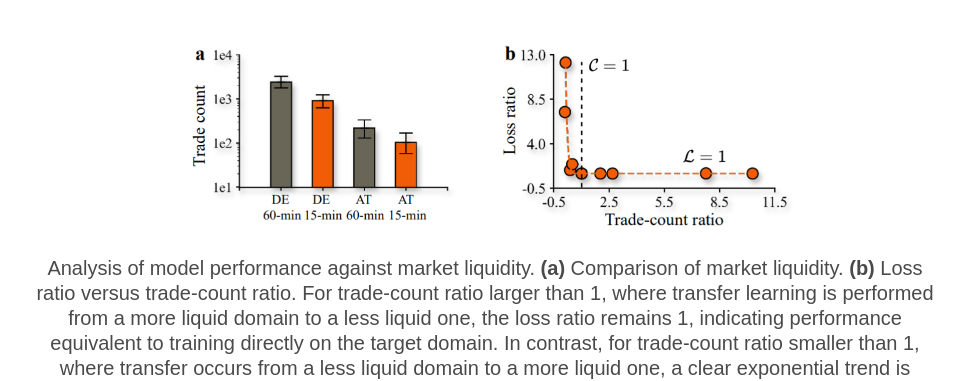
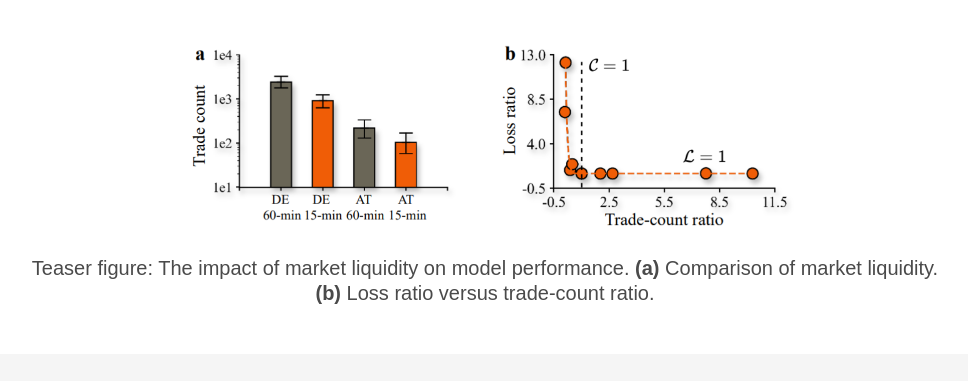
Before and after one commit to runyao-yu/AsymGen, a plain HTML site: page index.html in a window 1280 px wide. Shown: the part 420-801 px from the top of the page, without its empty margins (155-1123 px from the left). Drawn offline with nearby package versions, Linux system fonts and the light colour scheme; some icons are missing; a web font is replaced by a local one.

Commit message:
Fixed layout error

```diff
--- a/index.html
+++ b/index.html
@@ -53,8 +53,8 @@
         <div class="columns is-centered">
           <div class="column has-text-centered">
             <h1 class="title is-1 publication-title">
-              Orderbook Feature Learning and <br>
-              Asymmetric Generalization in <br>
+              Orderbook Feature Learning and
+              Asymmetric Generalization in
               Intraday Electricity Markets
             </h1>
             <!-- first line of authors -->
@@ -126,14 +126,9 @@
       <img src="static/images/Asym_Gen.PNG" alt="Teaser Image" style="width:100%; height:auto; max-height:700px; object-fit:cover;">
 
       <h2 class="subtitle has-text-centered" style="margin-top:1rem;">
-        Analysis of model performance against market liquidity.
+        Teaser figure: The impact of market liquidity on model performance.
         <b>(a)</b> Comparison of market liquidity.
         <b>(b)</b> Loss ratio versus trade-count ratio.
-        For trade-count ratio larger than 1, where transfer learning is performed from a more liquid domain to a less liquid one,
-        the loss ratio remains 1, indicating performance equivalent to training directly on the target domain.
-        In contrast, for trade-count ratio smaller than 1, where transfer occurs from a less liquid domain to a more liquid one,
-        a clear exponential trend is observed: as trade-count ratio decreases, the loss ratio increases sharply,
-        indicating worse performance compared to target-only training.
       </h2>
     </div>
   </div>
```
Also changed, not shown: 1 other file.
